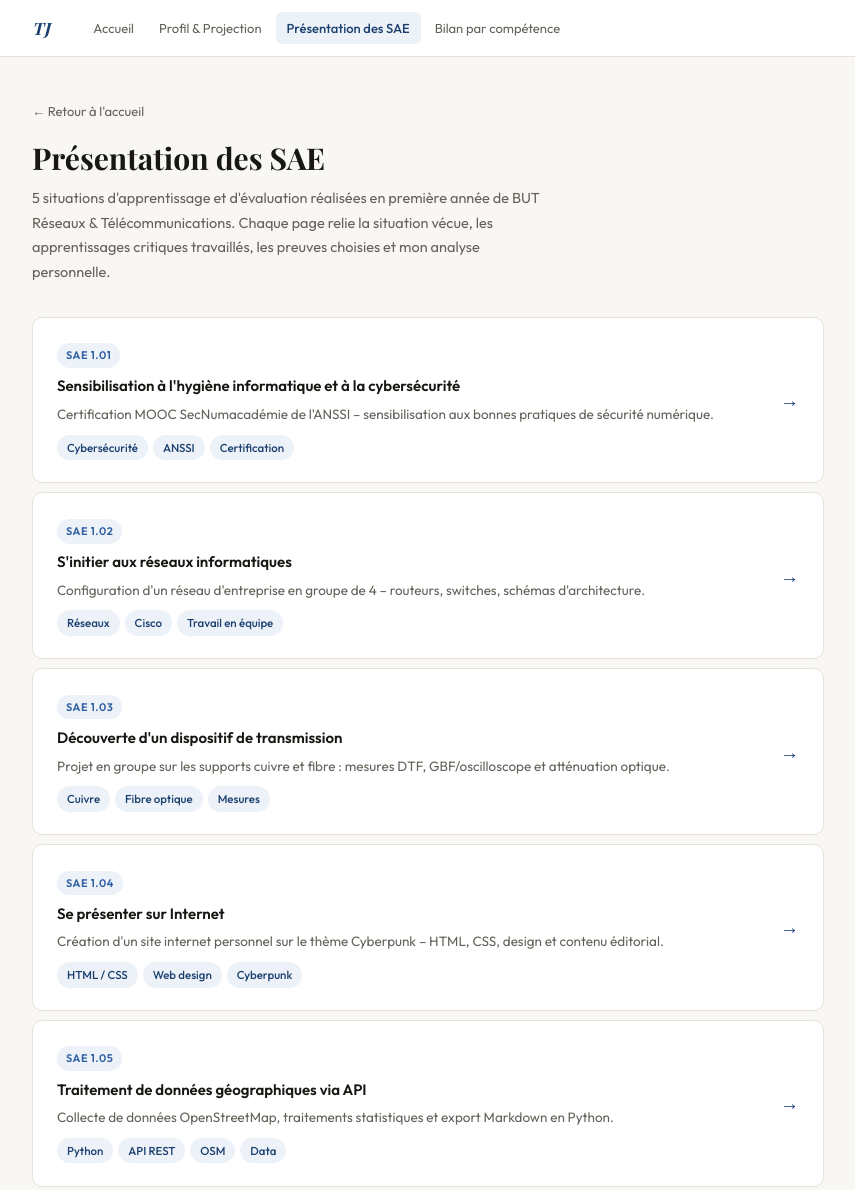
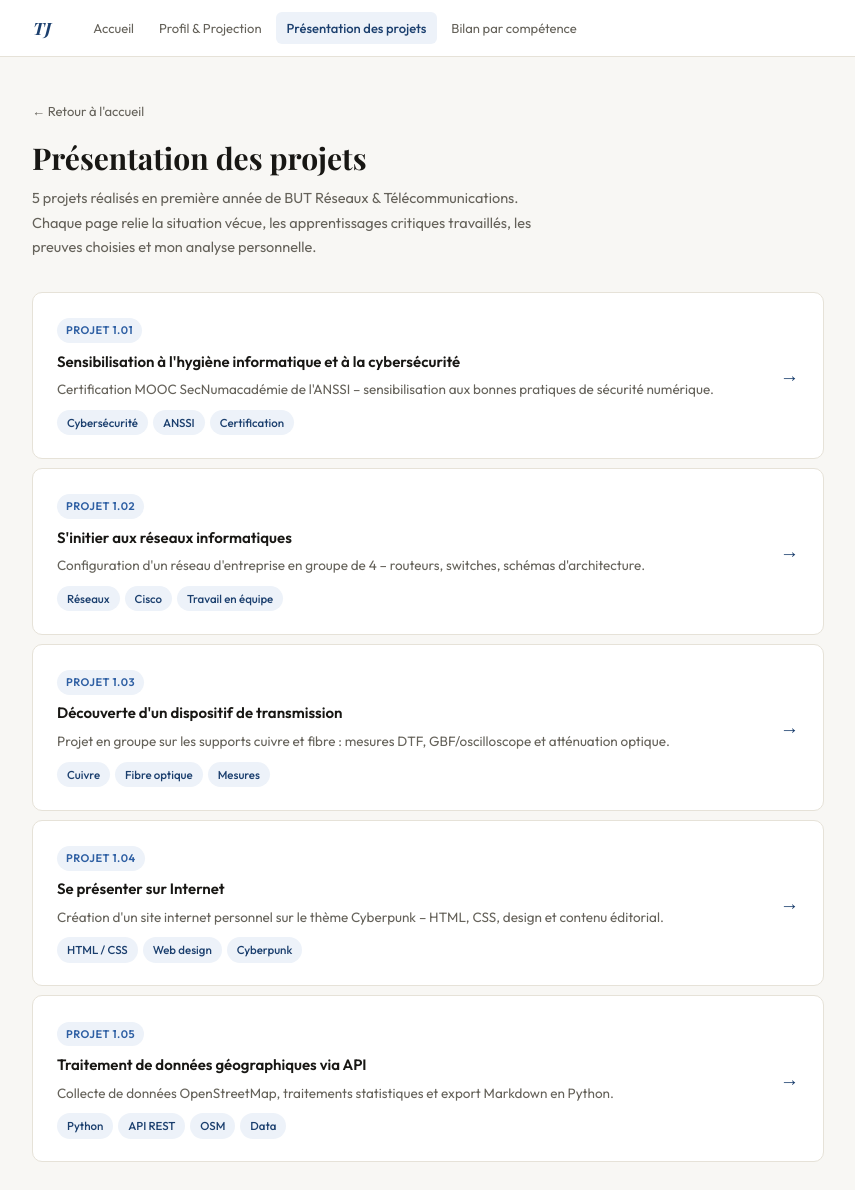
Before and after one commit to Shuyark/Portfolio, a plain HTML site: page site/sae.html in a window 1280 px wide. Shown: the top 1190 px of the page, without its empty margins (212-1067 px from the left). Drawn offline with nearby package versions, Linux system fonts and the light colour scheme; a web font is replaced by a local one.

Commit message:
Rename SAE labels to projects

```diff
--- a/site/sae.html
+++ b/site/sae.html
@@ -3,7 +3,7 @@
 <head>
   <meta charset="UTF-8">
   <meta name="viewport" content="width=device-width, initial-scale=1.0">
-  <title>Présentation des SAE – Portfolio</title>
+  <title>Présentation des projets - Portfolio</title>
   <link rel="stylesheet" href="style.css">
   <link href="https://fonts.googleapis.com/css2?family=Playfair+Display:ital,wght@0,700;1,400&family=Outfit:wght@300;400;500;600&display=swap" rel="stylesheet">
 </head>
@@ -15,7 +15,7 @@
       <nav>
         <a href="index.html">Accueil</a>
         <a href="profil.html">Profil & Projection</a>
-        <a href="sae.html" class="active">Présentation des SAE</a>
+        <a href="sae.html" class="active">Présentation des projets</a>
         <a href="bilan.html">Bilan par compétence</a>
       </nav>
     </div>
@@ -24,15 +24,15 @@
   <main>
     <div class="page-header">
       <a href="index.html" class="back-link">← Retour à l'accueil</a>
-      <h1>Présentation des SAE</h1>
-      <p class="page-intro">5 situations d'apprentissage et d'évaluation réalisées en première année de BUT Réseaux & Télécommunications. Chaque page relie la situation vécue, les apprentissages critiques travaillés, les preuves choisies et mon analyse personnelle.</p>
+      <h1>Présentation des projets</h1>
+      <p class="page-intro">5 projets réalisés en première année de BUT Réseaux & Télécommunications. Chaque page relie la situation vécue, les apprentissages critiques travaillés, les preuves choisies et mon analyse personnelle.</p>
     </div>
 
     <div class="sae-list">
 
       <a href="sae101.html" class="sae-item">
         <div class="sae-item-left">
-          <span class="sae-code">SAE 1.01</span>
+          <span class="sae-code">Projet 1.01</span>
           <h3>Sensibilisation à l'hygiène informatique et à la cybersécurité</h3>
           <p>Certification MOOC SecNumacadémie de l'ANSSI – sensibilisation aux bonnes pratiques de sécurité numérique.</p>
           <div class="sae-tags">
@@ -46,7 +46,7 @@
 
       <a href="sae102.html" class="sae-item">
         <div class="sae-item-left">
-          <span class="sae-code">SAE 1.02</span>
+          <span class="sae-code">Projet 1.02</span>
           <h3>S'initier aux réseaux informatiques</h3>
           <p>Configuration d'un réseau d'entreprise en groupe de 4 – routeurs, switches, schémas d'architecture.</p>
           <div class="sae-tags">
@@ -60,7 +60,7 @@
 
       <a href="sae103.html" class="sae-item">
         <div class="sae-item-left">
-          <span class="sae-code">SAE 1.03</span>
+          <span class="sae-code">Projet 1.03</span>
           <h3>Découverte d'un dispositif de transmission</h3>
           <p>Projet en groupe sur les supports cuivre et fibre : mesures DTF, GBF/oscilloscope et atténuation optique.</p>
           <div class="sae-tags">
@@ -74,7 +74,7 @@
 
       <a href="sae104.html" class="sae-item">
         <div class="sae-item-left">
-          <span class="sae-code">SAE 1.04</span>
+          <span class="sae-code">Projet 1.04</span>
           <h3>Se présenter sur Internet</h3>
           <p>Création d'un site internet personnel sur le thème Cyberpunk – HTML, CSS, design et contenu éditorial.</p>
           <div class="sae-tags">
@@ -88,7 +88,7 @@
 
       <a href="sae105.html" class="sae-item">
         <div class="sae-item-left">
-          <span class="sae-code">SAE 1.05</span>
+          <span class="sae-code">Projet 1.05</span>
           <h3>Traitement de données géographiques via API</h3>
           <p>Collecte de données OpenStreetMap, traitements statistiques et export Markdown en Python.</p>
           <div class="sae-tags">
```
Also changed, not shown: site/bilan.html (+7 -7 lines), site/index.html (+2 -2 lines), site/profil.html (+1 -1 lines), site/sae101.html (+1 -1 lines), site/sae102.html (+1 -1 lines), site/sae103.html (+1 -1 lines), site/sae104.html (+1 -1 lines), site/sae105.html (+1 -1 lines), site/sae13.html (+1 -1 lines).
